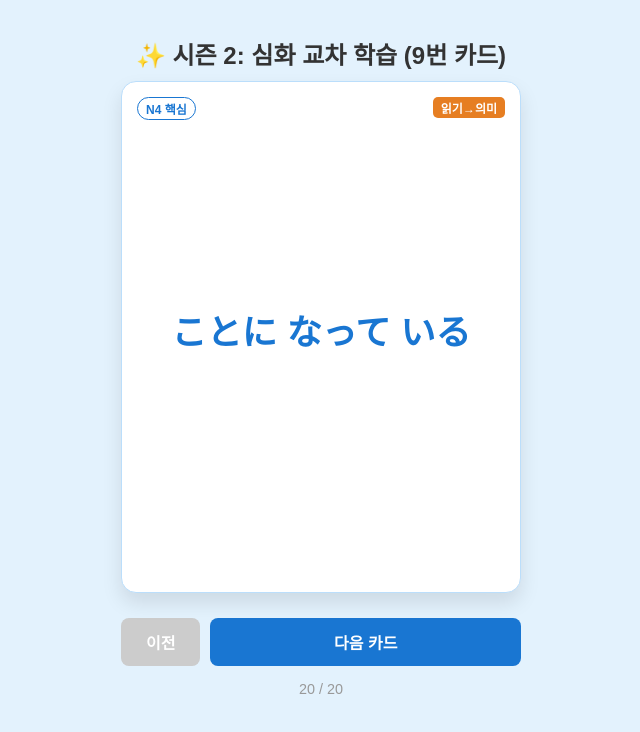
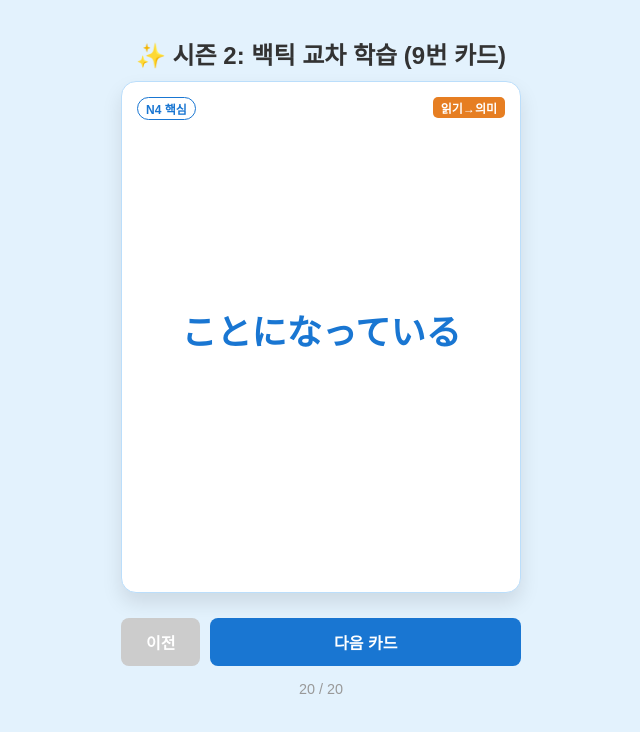
Before and after one commit to natekangdahyuk/japan, a plain HTML site: page 9.html in a window 1280 px wide. Both pictures are taken after a click on the button "이전". Shown: the whole page, without its empty margins (319-959 px from the left). Drawn offline with Linux system fonts and the light colour scheme.

Commit message:
Update title and styles in 9.html

```diff
--- a/9.html
+++ b/9.html
@@ -3,7 +3,7 @@
 <head>
     <meta charset="UTF-8">
     <meta name="viewport" content="width=device-width, initial-scale=1.0">
-    <title>9번 학습 페이지 - 교차 학습 & 심화 Tip</title>
+    <title>9번 학습 페이지 - 백틱 & UI 최적화</title>
     <style>
         :root { --primary: #1976d2; --bg: #e3f2fd; --point: #e67e22; }
         body { font-family: 'Pretendard', sans-serif; background: var(--bg); display: flex; flex-direction: column; align-items: center; padding: 20px; margin: 0; }
@@ -14,11 +14,12 @@
         .category { position: absolute; top: 15px; left: 15px; font-size: 0.75rem; color: var(--primary); font-weight: bold; border: 1px solid var(--primary); padding: 2px 8px; border-radius: 20px; }
         .type-tag { position: absolute; top: 15px; right: 15px; font-size: 0.75rem; color: white; background: var(--point); padding: 2px 8px; border-radius: 5px; font-weight: bold; }
         .question { font-size: 2.2rem; font-weight: bold; color: var(--primary); margin-bottom: 15px; }
-        .answer { display: none; border-top: 1px solid #eee; padding-top: 20px; margin-top: 20px; text-align: left; }
-        .reading { font-size: 1.2rem; color: #666; font-weight: bold; }
-        .meaning { font-size: 1.1rem; color: #333; margin: 10px 0; font-weight: 600; }
-        .usage { font-size: 0.85rem; color: #1976d2; background: #e3f2fd; padding: 8px; border-radius: 5px; margin-bottom: 15px; border-left: 3px solid #1976d2; }
-        .example-box { line-height: 1.7; white-space: pre-wrap; margin-bottom: 15px; }
+        .answer { display: none; border-top: 1px solid #eee; padding-top: 15px; margin-top: 15px; text-align: left; }
+        .reading { font-size: 1.3rem; color: #111; font-weight: bold; display: block; margin-bottom: 5px; }
+        .info-line { font-size: 1rem; color: #555; margin-bottom: 15px; display: block; }
+        .meaning { font-weight: 700; color: #333; }
+        .usage { color: #1976d2; font-size: 0.9rem; }
+        .example-box { line-height: 1.7; white-space: pre-wrap; margin-bottom: 15px; border-top: 1px dashed #eee; padding-top: 15px; }
         .ex-jp { font-size: 0.95rem; color: #111; font-weight: 500; display: block; margin-bottom: 5px; }
         .ex-kr { font-size: 0.85rem; color: #666; display: block; }
         .tip-box { font-size: 0.82rem; color: #5d4037; background: #fff3e0; padding: 12px; border-radius: 10px; border: 1px solid #ffe0b2; line-height: 1.5; }
@@ -31,7 +32,7 @@
     </style>
 </head>
 <body>
-    <h1>✨ 시즌 2: 심화 교차 학습 (9번 카드)</h1>
+    <h1>✨ 시즌 2: 백틱 교차 학습 (9번 카드)</h1>
     <div class="container">
         <div class="card" onclick="toggleAnswer()">
             <div id="category" class="category">N4 핵심</div>
@@ -39,8 +40,10 @@
             <div id="question" class="question"></div>
             <div id="answer" class="answer">
                 <div id="reading" class="reading"></div>
-                <div id="meaning" class="meaning"></div>
-                <div id="usage" class="usage"></div>
+                <div class="info-line">
+                    <span id="meaning" class="meaning"></span>,
+                    <span id="usage" class="usage"></span>
+                </div>
                 <div id="example" class="example-box"></div>
                 <div id="tip" class="tip-box"></div>
             </div>
@@ -55,145 +58,145 @@
     <script>
         const words = [
             {
-                q: "助け", r: "たすけ", m: "도움, 구조", u: "명사",
+                q: `助け`, r: `たすけ`, m: `도움, 구조`, u: `명사`,
                 jp: `友達の 助けで 宿題が 終わりました。`,
                 kr: `친구의 도움으로 숙제가 끝났습니다.`,
-                tip: `동사 '助ける(돕다)'에서 왔어요. 'たすけて!'라고 외치면 '살려줘!'라는 뜻이 되죠. 명사로 쓰일 땐 '신의 도움(神の助け)'처럼 보이지 않는 조력을 뜻하기도 합니다.
-                한자 助는 비석을세울때 힘을 보탠다.`,
-                t: "한자→읽기"
+                tip: `동사 '助ける(돕다)'에서 왔어요. 'たすけて!'라고 외치면 '살려줘!'라는 뜻이 되죠.
+                神(かみ)が 私(わたし)を 助(たす)けて くれました。신이 저를 도와주었습니다.`,
+                t: `한자→읽기`
             },
             {
-                q: "看板", r: "かんばん", m: "간판", u: "명사",
-                jp: `新しい 看板を 店の 前に 置くことに しました。`,
+                q: `看板`, r: `かんばん`, m: `간판`, u: `명사`,
+                jp: `新しい 看板を 店의 前에 置くことに しました。`,
                 kr: `새로운 간판을 가게 앞에 두기로 했습니다.`,
-                tip: `볼 간(看)에 판자 판(板). 즉 '보는 판자'예요. 일본에서는 그 가게의 최고 인기 메뉴나 인물을 '간판 메뉴/딸(看板娘)'이라고 부르기도 하는 핵심 단어입니다.`,
-                t: "한자→읽기"
+                tip: `볼 간(看)에 판자 판(板). 즉 '보는 판자'예요. 일본에서는 인기 메뉴나 인물을 '간판 메뉴/딸(看板娘)'이라고 부르기도 하는 핵심 단어입니다.`,
+                t: `한자→읽기`
             },
             {
-                q: "数", r: "かず", m: "수, 개수", u: "명사",
-                jp: `漢字の 数が 以前より 増えました。`,
+                q: `数`, r: `かず`, m: `수, 개수`, u: `명사`,
+                jp: `漢字の 数가 以前보다 늘었습니다.`,
                 kr: `한자의 수가 이전보다 늘었습니다.`,
-                tip: `숫자(数字) 자체보다 '사물의 양/개수'를 셀 때 'かず'라고 읽어요. '数(かず)を数(かぞ)える'는 '수를 세다'라는 찰떡궁합 표현이니 꼭 세트로 외우세요!`,
-                t: "한자→읽기"
+                tip: `숫자(数字) 자체보다 '사물의 양/개수'를 셀 때 'かず'라고 읽어요. '수를 세다'라는 뜻의 '数(かず)を数(かぞ)える'를 통째로 외우세요!`,
+                t: `한자→읽기`
             },
             {
-                q: "体重", r: "たいじゅう", m: "체중", u: "명사",
+                q: `体重`, r: `たいじゅう`, m: `체중`, u: `명사`,
                 jp: `最近 体重が 増えて 心配です。`,
                 kr: `최근 체중이 늘어서 걱정입니다.`,
-                tip: `몸(体)의 무게(重). 일본에서는 '살이 찌다'를 '体重が増える'라고 하거나 '太る(ふ토루)'라고 해요. 반대로 줄어드는 건 '減る(へる)'를 씁니다.`,
-                t: "한자→읽기"
+                tip: `몸(体)의 무게(重). 일본에서는 '살이 찌다'를 '体重が増える'라고 하거나 '太る(후토루)'라고 해요. 반대로 줄어드는 건 '減る(헤루)'를 씁니다.`,
+                t: `한자→읽기`
             },
             {
-                q: "心配", r: "しんぱい", m: "걱정", u: "명사 / する동사",
-                jp: `明日の テストが とても 心配です。`,
+                q: `心配`, r: `しんぱい`, m: `걱정`, u: `명사 / する동사`,
+                jp: `明日の テスト가 とても 心配입니다.`,
                 kr: `내일 시험이 매우 걱정입니다.`,
-                tip: `마음(心)을 나누어 배분(配)한다는 뜻에서 '마음을 쓰다=걱정하다'가 됐어요. '걱정 마'는 '心配しないで' 혹은 '心配ないよ'라고 하면 아주 자연스러워요.`,
-                t: "한자→읽기"
+                tip: `마음(心)을 나누어 배분(配)한다는 뜻에서 '마음을 쓰다'가 됐어요. '걱정 마'는 '心配しないで' 혹은 '心配ないよ'라고 하면 자연스러워요.`,
+                t: `한자→읽기`
             },
             {
-                q: "準備", r: "じゅんび", m: "준비", u: "명사 / する동사",
+                q: `準備`, r: `じゅんび`, m: `준비`, u: `명사 / する동사`,
                 jp: `旅行の 準備を することに しました。`,
                 kr: `여행 준비를 하기로 했습니다.`,
-                tip: `준비는 '완료'와 세트죠? '準備ができた(준비가 됐다)' 혹은 '準備が終わった(준비가 끝났다)'와 함께 쓰세요. 한자가 복잡하니 '준' 자의 삼수변을 기억하세요!`,
-                t: "한자→읽기"
+                tip: `준비는 '완료'와 세트죠? '準備ができた(준비가 됐다)' 혹은 '準備が終わった(준비가 끝났다)'와 함께 쓰세요. 한자가 복잡하니 눈에 익혀두세요!`,
+                t: `한자→읽기`
             },
             {
-                q: "疲れた", r: "つかれた", m: "지쳤다, 피곤했다", u: "동사 과거형",
+                q: `疲れた`, r: `つかれた`, m: `지쳤다`, u: `동사 과거형`,
                 jp: `今日は たくさん 歩いて 疲れました。`,
                 kr: `오늘은 많이 걸어서 피곤했습니다.`,
-                tip: `기본형 '疲れる'는 2그룹 동사예요. 육체적 피로뿐만 아니라 정신적으로 '질렸다'라고 할 때도 써요. 'お疲れ様'의 뿌리가 되는 아주 중요한 동사입니다.`,
-                t: "한자→읽기"
+                tip: `기본형 '疲れる'는 2그룹 동사예요. 육체적 피로뿐만 아니라 정신적으로 '질렸다'라고 할 때도 써요. 'お疲れ様'의 뿌리가 되는 동사입니다.`,
+                t: `한자→읽기`
             },
             {
-                q: "置く", r: "おく", m: "두다, 놓다", u: "1그룹 타동사",
+                q: `置く`, r: `おく`, m: `두다, 놓다`, u: `1그룹 타동사`,
                 jp: `ここに 荷物を 置かないで ください。`,
                 kr: `여기에 짐을 두지 마세요.`,
-                tip: `물건을 물리적으로 내려놓을 때 써요. '미리 ~해 두다'라는 문법 '~ておく'로도 쓰이니, 기본 뜻인 '놓다'를 확실히 잡아둬야 나중에 문법이 안 헷갈려요.`,
-                t: "한자→읽기"
+                tip: `물건을 물리적으로 내려놓을 때 써요. '미리 ~해 두다'라는 문법 '~ておく'로도 쓰이니, 기본 뜻인 '놓다'를 확실히 잡아둬야 합니다.`,
+                t: `한자→읽기`
             },
             {
-                q: "履く", r: "은", m: "신다", u: "1그룹 타동사",
-                jp: `新しい 靴を 履く ことに なっています。`,
+                q: `履く`, r: `은`, m: `신다`, u: `1그룹 타동사`,
+                jp: `新しい 靴を 履く ことに なっています.`,
                 kr: `새 신발을 신기로 되어 있습니다.`,
-                tip: `일본어에서 '입다/신다'는 위치마다 단어가 달라요. 허리 아래(신발, 바지, 치마, 양말)는 무조건 '履く'입니다. 머리 위(모자)는 'かぶる'라는 거 잊지 마세요!`,
-                t: "한자→읽기"
+                tip: `일본어에서 하리 아래(신발, 바지, 치마, 양말)는 무조건 '履く'입니다. 머리 위(모자)는 'かぶる'라는 거 잊지 마세요!`,
+                t: `한자→읽기`
             },
             {
-                q: "送る", r: "おくる", m: "보내다", u: "1그룹 타동사",
-                jp: `手紙を 送る ために 郵便局に 行きます。`,
+                q: `送る`, r: `おくる`, m: `보내다`, u: `1그룹 타동사`,
+                jp: `手紙を 送る ために 郵便局に 行きます.`,
                 kr: `편지를 보내기 위해 우체국에 갑니다.`,
-                tip: `물건이나 메시지를 '전송'할 때도 쓰고, 차로 사람을 '바래다줄' 때도 써요. '駅まで送る(역까지 바래다주다)'처럼 일상에서 정말 많이 쓰는 동사입니다.`,
-                t: "한자→읽기"
+                tip: `물건이나 메시지를 '전송'할 때도 쓰고, 차로 사람을 '바래다줄' 때도 써요. '駅まで送る'처럼 일상에서 정말 많이 쓰는 동사입니다.`,
+                t: `한자→읽기`
             },
             {
-                q: "たすけ", r: "助け", m: "도움, 구조", u: "명사",
-                jp: `神様の 助けを 借りたいです。`,
+                q: `たすけ`, r: `助け`, m: `도움`, u: `명사`,
+                jp: `神様の 助けを 借りたいです.`,
                 kr: `신의 도움을 빌리고 싶습니다.`,
-                tip: `한자 '助(조)'는 '도울 조'예요. 왼쪽의 '且'는 물건을 쌓는 판이고 오른쪽 '力'은 힘이죠. 힘을 보태서 물건을 쌓는 걸 돕는다는 의미가 담겨있어요.`,
-                t: "읽기→한자"
+                tip: `한자 '助(조)'는 '도울 조'예요. 힘(力)을 보태서 물건을 쌓는 것을 돕는다는 의미가 담겨있어요. 'たすけ' 소리를 기억하세요!`,
+                t: `읽기→한자`
             },
             {
-                q: "かんばん", r: "看板", m: "간판", u: "명사",
-                jp: `有名な 看板を 見つけました。`,
+                q: `かんばん`, r: `看板`, m: `간판`, u: `명사`,
+                jp: `有名な 看板を 見つけました.`,
                 kr: `유명한 간판을 발견했습니다.`,
-                tip: `'看'은 '간호사' 할 때의 간(지켜보다)이고, '板'은 '칠판' 할 때의 판(나무판자)이에요. 즉, 사람들이 지켜보는 나무판자가 곧 간판입니다.`,
-                t: "읽기→한자"
+                tip: `'看'은 '지켜보다', '板'은 '판자'예요. 즉, 사람들이 지켜보는 나무판자가 곧 간판입니다. 발음은 '칸반'입니다.`,
+                t: `읽기→한자`
             },
             {
-                q: "たいじゅう", r: "体重", m: "체중", u: "명사",
-                jp: `体重を 計る ことに しました。`,
+                q: `たいじゅう`, r: `体重`, m: `체중`, u: `명사`,
+                jp: `体重を 計る ことに しました.`,
                 kr: `체중을 재기로 했습니다.`,
-                tip: `'重(중)'은 무겁다는 뜻도 있지만, '무게'라는 명사로도 쓰여요. 'たいじゅう'라고 읽을 때 'たい'가 장음이 되지 않도록 주의하세요! '다이쥬-'가 아니라 '다이쥬'입니다.`,
-                t: "읽기→한자"
+                tip: `'たいじゅう'라고 읽을 때 'たい'가 장음이 되지 않도록 주의하세요! '다이쥬-'가 아니라 '다이쥬'입니다.`,
+                t: `읽기→한자`
             },
             {
-                q: "しんぱい", r: "心配", m: "걱정", u: "명사 / する동사",
-                jp: `親が 心配して います。`,
+                q: `しんぱい`, r: `心配`, m: `걱정`, u: `명사 / する동사`,
+                jp: `親が 心配して います.`,
                 kr: `부모님이 걱정하고 계십니다.`,
-                tip: `'配(배)'는 '배달/배분' 할 때의 배예요. 술병(酉) 옆에 사람이 무릎 꿇고(己) 있는 모습에서 술을 나누어주는 것을 뜻하다가, 마음을 나누는 '걱정'까지 의미가 확장됐어요.`,
-                t: "읽기→한자"
+                tip: `'배달' 할 때의 '배(配)'와 '마음(心)'이 합쳐진 단어입니다. 소리 '심파이'와 한자를 매칭해보세요.`,
+                t: `읽기→한자`
             },
             {
-                q: "じゅんび", r: "準備", m: "준비", u: "명사 / する동사",
-                jp: `食事の 準備가 できました.`,
+                q: `じゅんび`, r: `準備`, m: `준비`, u: `명사 / する동사`,
+                jp: `食事の 準備が できました.`,
                 kr: `식사 준비가 되었습니다.`,
-                tip: `'備(비)'는 '비축하다/구비하다'의 비예요. 미리 갖추어 놓는 것이 '준비'입니다. 일본어 회화에서는 '용의(用意, ようい)'라는 단어도 준비와 비슷하게 쓰이니 참고!`,
-                t: "읽기→한자"
+                tip: `한자가 꽤 복잡하지만 '준(準)' 자의 물 수 변을 기억하면 쓰기 편해요. 발음은 '준비'와 거의 비슷합니다.`,
+                t: `읽기→한자`
             },
             {
-                q: "おくる", r: "送る", m: "보내다", u: "동사",
+                q: `おくる`, r: `送る`, m: `보내다`, u: `동사`,
                 jp: `メールを 送るのを 忘れました.`,
                 kr: `메일 보내는 것을 잊었습니다.`,
-                tip: `'송금'할 때의 송(送)이에요. 책받침 변(辶)은 '길/이동'을 뜻하죠. 즉, 길을 통해 무언가를 멀리 보내는 모습입니다. 읽기 발음은 '오쿠루'!`,
-                t: "읽기→한자"
+                tip: `'송금'할 때의 송(送)이에요. 길(辶)을 통해 무언가를 멀리 보내는 모습입니다. 읽기 발음은 '오쿠루'!`,
+                t: `읽기→한자`
             },
             {
-                q: "へる", r: "減る", m: "줄다", u: "동사",
+                q: `へる`, r: `減る`, m: `줄다`, u: `동사`,
                 jp: `人数が 減って 寂しいです.`,
                 kr: `인원수가 줄어서 외롭습니다.`,
-                tip: `'감소'할 때의 감(減)이에요. 1그룹 동사라 'へらない(줄지 않다)', 'へります(줍니다)'로 활용돼요. 배고플 때 'お腹が減った'는 관용구처럼 외워두면 인싸 등극!`,
-                t: "읽기→한자"
+                tip: `'감소'할 때의 감(減)이에요. 1그룹 동사라 'へらない', 'へります'로 활용돼요. 배고플 때 'お腹が減った'는 필수 표현!`,
+                t: `읽기→한자`
             },
             {
-                q: "はたらく", r: "働く", m: "일하다", u: "동사",
+                q: `はたらく`, r: `働く`, m: `일하다`, u: `동사`,
                 jp: `朝から 晩まで 働きます.`,
                 kr: `아침부터 밤까지 일합니다.`,
-                tip: `사람(人)이 움직여(動) 일하는 모습! 일본에서 만든 한자(국자)예요. 기계가 정상적으로 '작동'할 때도 '機械(きかい)が働く'라고 표현합니다.`,
-                t: "읽기→한자"
+                tip: `사람(人)이 움직여(動) 일하는 모습! 기계가 정상적으로 '작동'할 때도 '機械が働く'라고 표현합니다.`,
+                t: `읽기→한자`
             },
             {
-                q: "ことにする", r: "ことにする", m: "~하기로 하다", u: "문법",
+                q: `ことにする`, r: `ことにする`, m: `~하기로 하다`, u: `문법`,
                 jp: `今日から 日記を 書く ことに しました.`,
                 kr: `오늘부터 일기를 쓰기로 했습니다.`,
-                tip: `'의지 결정'의 끝판왕! 주어가 '나'일 때 내가 마음먹은 일을 선언할 때 써요. '동사 기본형'에 바로 붙여서 사용하면 됩니다.`,
-                t: "읽기→의미"
+                tip: `'의지 결정'의 끝판왕! 내가 스스로 마음먹은 일을 선언할 때 써요. '동사 기본형'에 붙입니다.`,
+                t: `읽기→의미`
             },
             {
-                q: "ことに なって いる", r: "ことに なって いる", m: "~하기로 되어 있다", u: "문법",
+                q: `ことになっている`, r: `ことになっている`, m: `~하기로 되어 있다`, u: `문법`,
                 jp: `会議は 10時に 始まる ことに なって います.`,
                 kr: `회의는 10시에 시작하기로 되어 있습니다.`,
-                tip: `'시스템/규칙/일정'의 느낌! 내가 정한 게 아니라 이미 그렇게 정해진 사회적 약속이나 관습을 말할 때 써요. 개인의 의지가 빠진 '드라이한' 느낌입니다.`,
-                t: "읽기→의미"
+                tip: `'시스템/규칙'의 느낌! 이미 정해진 사회적 약속을 말할 때 써요. 개인의 의지가 빠진 느낌입니다.`,
+                t: `읽기→의미`
             }
         ];
 
@@ -208,14 +211,11 @@
             document.getElementById('question').innerText = word.q;
             document.getElementById('reading').innerText = word.r;
             document.getElementById('meaning').innerText = word.m;
-            document.getElementById('usage').innerText = "분류: " + word.u;
+            document.getElementById('usage').innerText = word.u;
             document.getElementById('type').innerText = word.t;
 
             const exBox = document.getElementById('example');
-            exBox.innerHTML = `
-                <span class="ex-jp">${word.jp}</span>
-                <span class="ex-kr">${word.kr}</span>
-            `;
+            exBox.innerHTML = `<span class="ex-jp">${word.jp}</span><span class="ex-kr">${word.kr}</span>`;
 
             const tipBox = document.getElementById('tip');
             tipBox.innerHTML = `<span class="tip-title">💡 풍성한 학습 Tip</span>${word.tip}`;
@@ -229,8 +229,8 @@
             ans.style.display = (ans.style.display === 'block') ? 'none' : 'block';
         }
 
+        function prevCard() { currentIndex = (currentIndex - 1 + words.length) % words.length; updateCard(); }
         function nextCard() { currentIndex = (currentIndex + 1) % words.length; updateCard(); }
-        function prevCard() { currentIndex = (currentIndex - 1 + words.length) % words.length; updateCard(); }
     </script>
 </body>
 </html>
```
